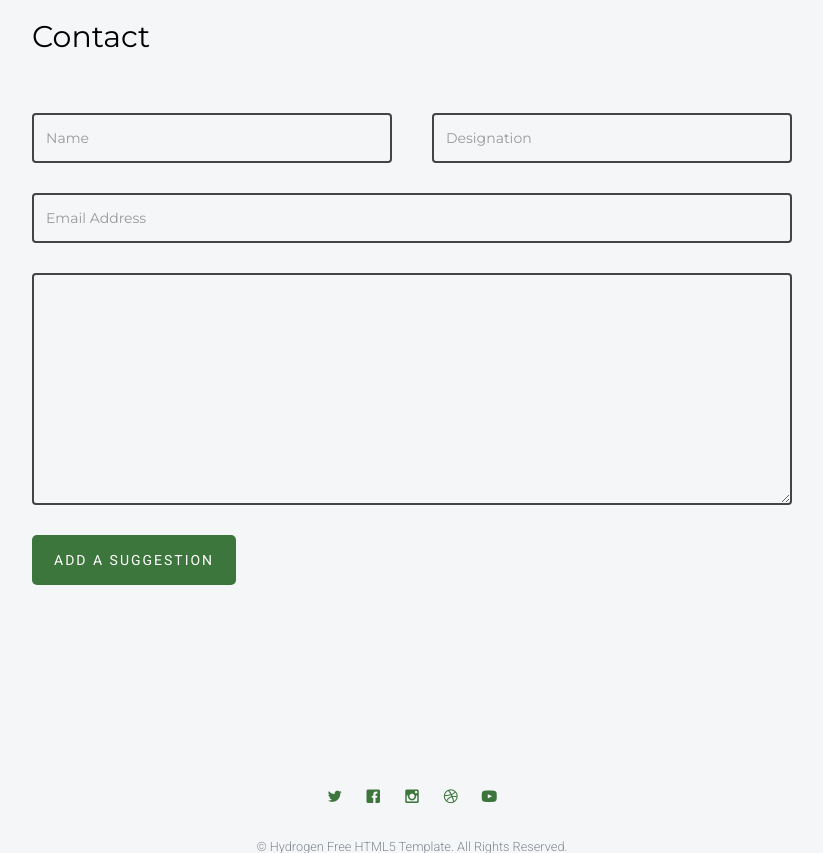
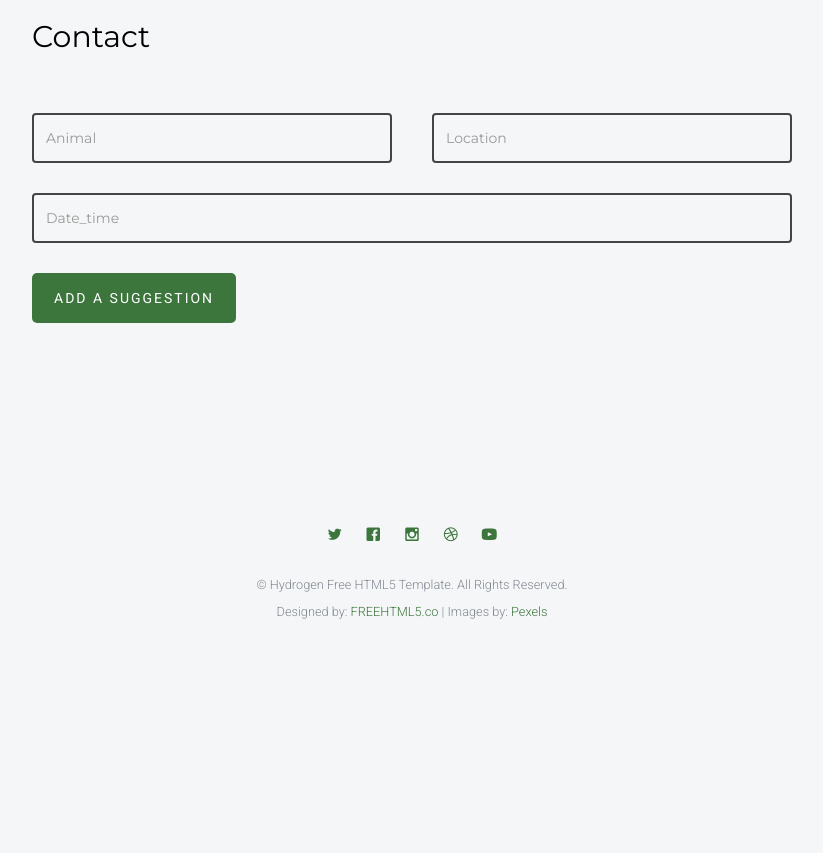
Before and after one commit to Arjun-23122001/aninder_btech_project, a Django app: page /report/ in a window 1280 px wide. Shown: the part 180-1033 px from the top of the page, without its empty margins (238-1061 px from the left). After the commit the page ends 799 px from the top, so only its background shows below. Run offline with Django 3.2, Linux system fonts and the light colour scheme; some libraries are stand-ins or nearby versions; some web fonts are replaced.

Commit message:
Update report.html

```diff
--- a/templates/report.html
+++ b/templates/report.html
@@ -98,20 +98,17 @@
 						<div class="row">
 							<div class="col-md-6">
 								<div class="form-group">
-									<input type="text" class="form-control" placeholder="Name" name="Name">
+									<input type="text" class="form-control" placeholder="Animal" name="Animal">
 								</div>
 							</div>
 							<div class="col-md-6">
 								<div class="form-group">
-									<input type="text" class="form-control" placeholder="Designation" name="Designation">
+									<input type="text" class="form-control" placeholder="Location" name="Location">
 								</div>
 							</div>
 							<div class="col-md-12">
 								<div class="form-group">
-									<input type="email" class="form-control" placeholder="Email Address" Name="Email">
-								</div>
-								<div class="form-group">
-									<textarea name="message" id="message" cols="30" class="form-control" rows="10" name="textarea"></textarea>
+									<input type="text" class="form-control" placeholder="Date_time" Name="Date_time">
 								</div>
 								<div class="form-group">
 									<input type="submit" class="btn btn-primary" value="Add a suggestion">
```
